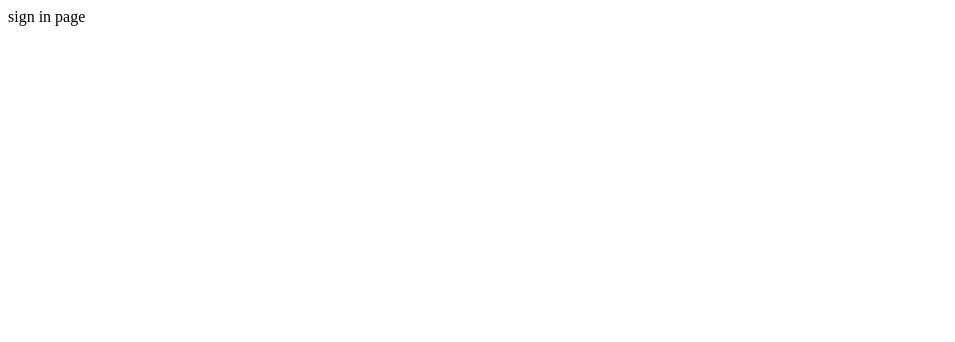
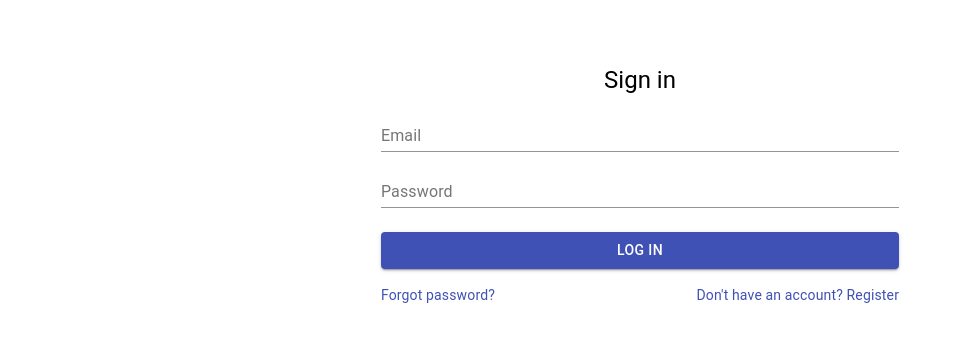
Before and after one commit to tabbathacrouch/Math-Test-Maker, a React (Create React App) app: page /signin in a window 1280 px wide. Shown: the top 342 px of the page, without its empty margins (0-955 px from the left). Built offline with nearby package versions, Linux system fonts and the light colour scheme; no server answers.

Commit message:
created sign in page, yarn added formik, yup, and material-ui

```diff
--- a/package.json
+++ b/package.json
@@ -4,18 +4,21 @@
   "private": true,
   "dependencies": {
     "@apollo/client": "^3.3.15",
+    "@material-ui/core": "^4.11.3",
     "@testing-library/jest-dom": "^5.11.4",
     "@testing-library/react": "^11.1.0",
     "@testing-library/user-event": "^12.1.10",
     "apollo-server": "^2.23.0",
     "apollo-server-express": "^2.23.0",
     "express": "^4.17.1",
+    "formik": "^2.2.6",
     "graphql": "^15.5.0",
     "react": "^17.0.2",
     "react-dom": "^17.0.2",
     "react-router-dom": "^5.2.0",
     "react-scripts": "4.0.3",
-    "web-vitals": "^1.0.1"
+    "web-vitals": "^1.0.1",
+    "yup": "^0.32.9"
   },
   "scripts": {
     "start": "node server/index.js",
--- a/src/App.js
+++ b/src/App.js
@@ -1,5 +1,7 @@
 import { gql, useQuery } from "@apollo/client";
 import { BrowserRouter as Router, Switch, Route } from "react-router-dom";
+import SignIn from './routes/SignIn';
+
 
 const BOOK_QUERY = gql`
   query GetBooks {
@@ -21,7 +23,7 @@ function App() {
             register page
           </Route>
           <Route path="/signin">
-            sign in page
+            <SignIn />
           </Route>
         </Switch>
       </Router>
--- /dev/null
+++ b/src/routes/SignIn.js
@@ -0,0 +1,108 @@
+import React from "react";
+import { useFormik } from "formik";
+import * as yup from "yup";
+import Button from "@material-ui/core/Button";
+import TextField from "@material-ui/core/TextField";
+import Typography from "@material-ui/core/Typography";
+import Grid from '@material-ui/core/Grid';
+import Link from '@material-ui/core/Link';
+import { makeStyles } from "@material-ui/core/styles";
+
+const useStyles = makeStyles((theme) => ({
+  main: {
+    marginTop: theme.spacing(8),
+    display: "flex",
+    flexDirection: "column",
+    alignItems: "center",
+  },
+  form: {
+    width: "100%",
+    marginTop: theme.spacing(1),
+  },
+  submit: {
+    margin: theme.spacing(3, 0, 2),
+  },
+  link: {
+      margin: 2
+  }
+}));
+
+const validationSchema = yup.object({
+  email: yup
+    .string("Enter your email")
+    .email("Enter a valid email")
+    .required("Email is required"),
+  password: yup
+    .string("Enter your password")
+    .min(8, "Password should be of minimum 8 characters length")
+    .required("Password is required"),
+});
+
+const SignIn = () => {
+  const formik = useFormik({
+    initialValues: {
+      email: "",
+      password: "",
+    },
+    validationSchema: validationSchema,
+    onSubmit: (values) => {
+      // update next line to check login credentials against database
+      console.log(values);
+    },
+  });
+  const classes = useStyles();
+  return (
+    <div className={classes.main}>
+      <Typography component="h1" variant="h5">
+        Sign in
+      </Typography>
+      <form onSubmit={formik.handleSubmit}>
+        <TextField
+          id="email"
+          name="email"
+          label="Email"
+          value={formik.values.email}
+          onChange={formik.handleChange}
+          error={formik.touched.email && Boolean(formik.errors.email)}
+          helperText={formik.touched.email && formik.errors.email}
+          className={classes.form}
+        />
+        <TextField
+          id="password"
+          name="password"
+          label="Password"
+          type="password"
+          value={formik.values.password}
+          onChange={formik.handleChange}
+          error={formik.touched.password && Boolean(formik.errors.password)}
+          helperText={formik.touched.password && formik.errors.password}
+          className={classes.form}
+        />
+        <Button
+          color="primary"
+          variant="contained"
+          type="submit"
+          fullWidth
+          className={classes.submit}
+        >
+          log in
+        </Button>
+        <Grid container>
+            <Grid item xs>
+            {/* ***href needs to be updated*** */}
+              <Link href="/signin" variant="body2">
+                Forgot password?
+              </Link>
+            </Grid>
+            <Grid item>
+              <Link href="/register" variant="body2">
+                {"Don't have an account? Register"}
+              </Link>
+            </Grid>
+          </Grid>
+      </form>
+    </div>
+  );
+};
+
+export default SignIn;
```
Also changed, not shown: 1 other file (tests, documents, lock files or other folders).
